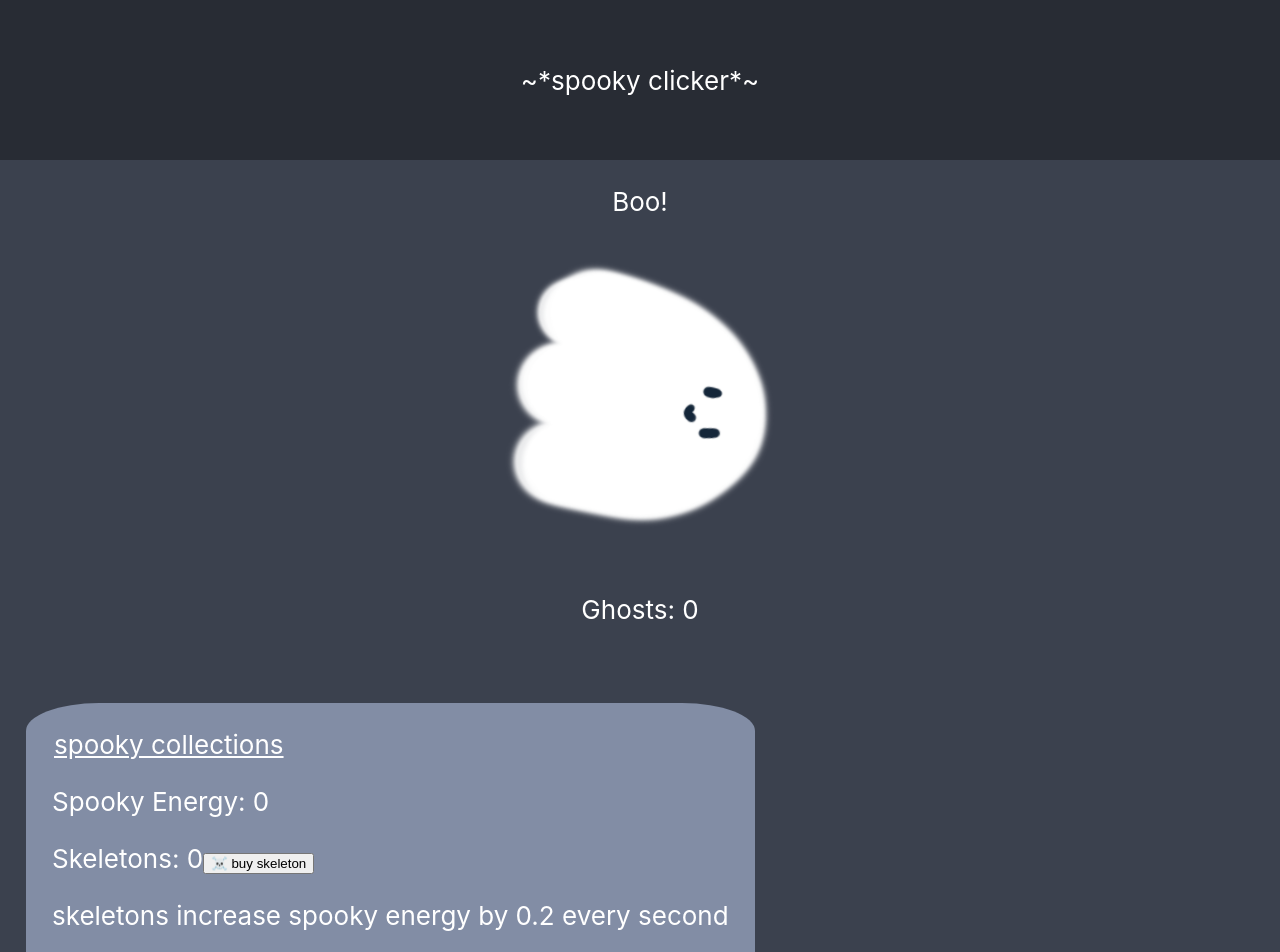
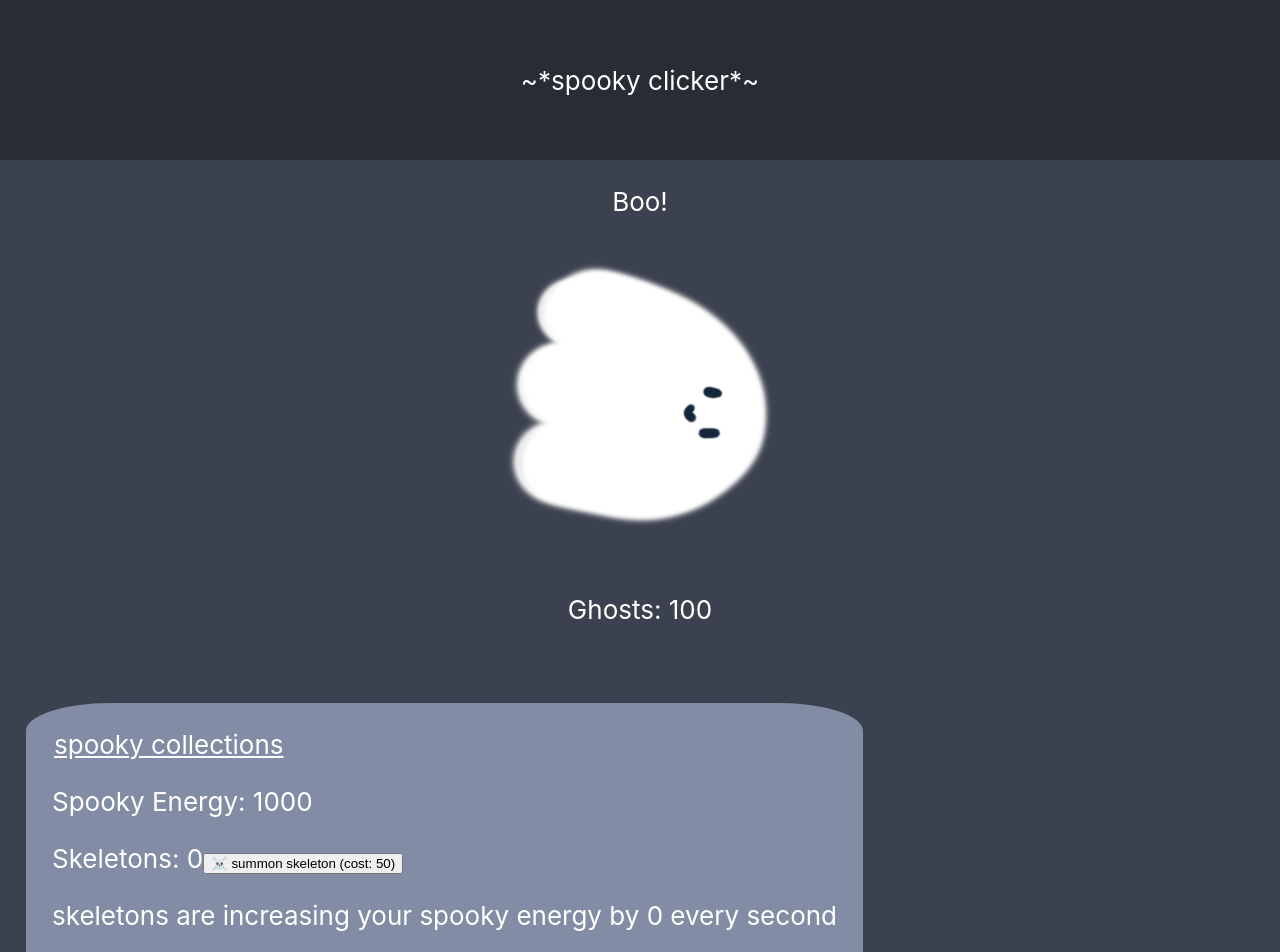
Before and after one commit to cjplatten/clicker-game, a React (Create React App) app in the folder spooky-clicker/: page / in a window 1280 px wide. Shown: the top 952 px of the page. Built offline with nearby package versions, Linux system fonts and the light colour scheme.

Commit message:
edit skeleton cost

```diff
--- a/spooky-clicker/src/Components/Clicker.jsx
+++ b/spooky-clicker/src/Components/Clicker.jsx
@@ -4,7 +4,14 @@ import ghostButton from "../ghost.png";
 export default class Clicker extends Component {
   constructor(props) {
     super(props);
-    this.state = { ghosts: 0, spookyEnergy: 0, skeletons: 0, skeletonCost: 100, storedSkeletonEnergy: 0, skelemojis: " " };
+    this.state = {
+      ghosts: 100,
+      spookyEnergy: 1000,
+      skeletons: 0,
+      skeletonCost: 50,
+      storedSkeletonEnergy: 0,
+      skelemojis: " ",
+    };
   }
 
   handleGhostClick = () => {
@@ -13,11 +20,20 @@ export default class Clicker extends Component {
     });
   };
 
-  handleBuySkeleton = () => {
-    this.setState((currState) => {
-      return { skeletons: currState.skeletons + 1, skelemojis: currState.skelemojis + "☠️" }
-    })
-  }
+  handleSummonSkeleton = () => {
+    this.setState(
+      (currState) => {
+        return {
+          skeletons: currState.skeletons + 1,
+          skelemojis: currState.skelemojis + "☠️",
+          skeletonCost: Math.round(currState.skeletonCost * 1.2), spookyEnergy: currState.spookyEnergy - currState.skeletonCost
+        };
+      },
+      () => {
+        console.log(this.state);
+      }
+    );
+  };
 
   increaseSpookyEnergy = (increase) => {
     this.setState((currState) => {
@@ -27,7 +43,7 @@ export default class Clicker extends Component {
 
   passiveSpookyEnergy = () => {
     if (this.state.skeletons > 0) {
-        this.increaseSpookyEnergy( 0.2 * this.state.skeletons);
+      this.increaseSpookyEnergy(0.2 * this.state.skeletons);
     }
   };
 
@@ -45,7 +61,7 @@ export default class Clicker extends Component {
   }
 
   render() {
-    const { ghosts, skeletons, spookyEnergy, skelemojis} = this.state
+    const { ghosts, skeletons, skeletonCost, spookyEnergy, skelemojis } = this.state;
     return (
       <>
         <p>Boo!</p>
@@ -57,10 +73,19 @@ export default class Clicker extends Component {
         <section className="resources">
           <legend>spooky collections</legend>
           <p>Spooky Energy: {Math.round(spookyEnergy)}</p>
-          <p>Skeletons: {skeletons}
-          <button className="buy-skeleton-button" onClick={this.handleBuySkeleton}>☠️ buy skeleton</button>
-            </p>
-            <p>skeletons increase spooky energy by {Math.round((0.2 * (skeletons + 1)) * 100) / 100} every second</p>
+          <p>
+            Skeletons: {skeletons}
+            <button
+              className="summon-skeleton-button"
+              onClick={this.handleSummonSkeleton} disabled={skeletonCost > spookyEnergy}
+            >
+              ☠️ summon skeleton (cost: {skeletonCost})
+            </button>
+          </p>
+          <p>
+            skeletons are increasing your spooky energy by{" "}
+            {Math.round(0.2 * skeletons * 100) / 100} every second
+          </p>
         </section>
       </>
     );
```
